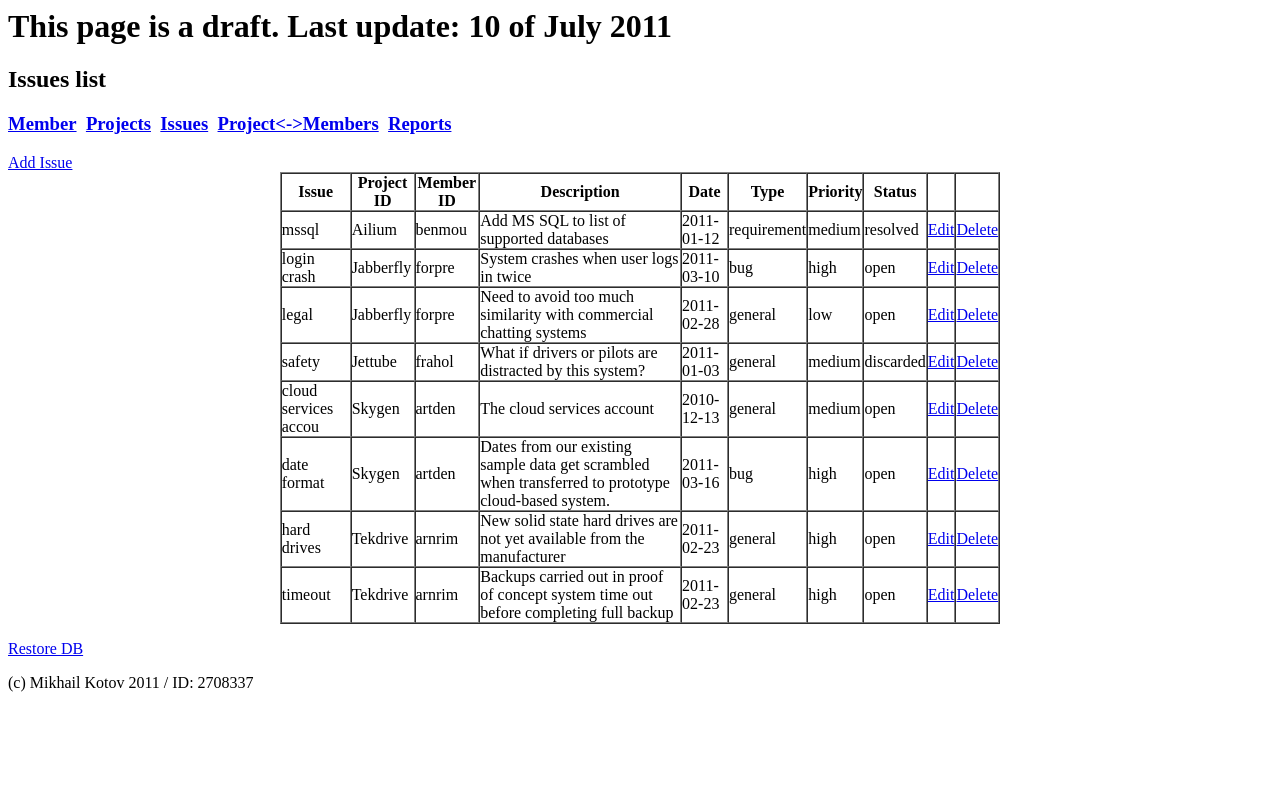
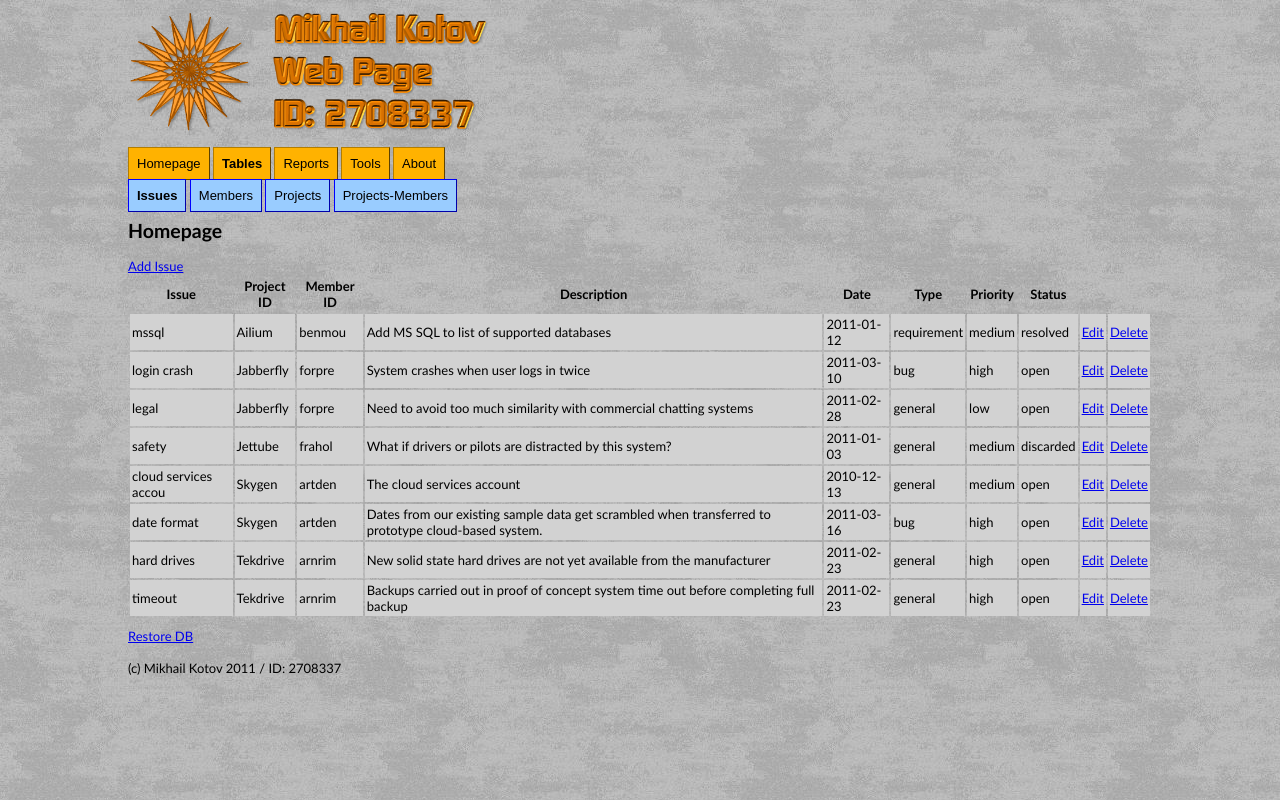
Before and after one commit to efoxxi/mvc2, a CodeIgniter app: page /index.php/issues/index in a window 1280 px wide. Run offline with CodeIgniter, Linux system fonts and the light colour scheme; data comes from the database, SQL or seed files in the repository.

Commit message:
navigation worked!

```diff
--- a/application/config/config.php
+++ b/application/config/config.php
@@ -27,6 +27,11 @@ $config['base_url'] = "http://192.168.5.10/mvc/";
   |
  */
 $config['index_page'] = "index.php";
+$config['css']    = "/system/application/assets/css/style.css";
+$config['scripts']    = "/system/application/assets/scripts/";
+$config['site_images']    = "/system/application/assets/site-images/";
+$config['images']    = "/system/application/assets/images/";
+
 
 /*
   |--------------------------------------------------------------------------
--- a/application/config/routes.php
+++ b/application/config/routes.php
@@ -40,7 +40,7 @@
 |
 */
 
-$route['default_controller'] = "Issues";
+$route['default_controller'] = "Homepage";
 $route['scaffolding_trigger'] = "scaffolding";
 
 
--- a/application/views/design/index.htm
+++ b/application/views/design/index.htm
@@ -30,7 +30,7 @@
   <br />
   <h3>test</h3>
   <br />
-  <table class="sample" width="200" border="1">
+  <table width="200" border="1" align="center" class="sample">
     <tr>
       <th scope="col">header</th>
       <th scope="col">header</th>
--- a/application/views/footer.php
+++ b/application/views/footer.php
@@ -1,4 +1,5 @@
         <p><?php echo anchor('issues/restoredb', 'Restore DB'); ?></p>
+        <br />
         <p>(c) Mikhail Kotov 2011 / ID: 2708337</p>
     </body>
 </html>
--- a/application/views/header.php
+++ b/application/views/header.php
@@ -1,15 +1,52 @@
-<html>
-    <head>
-        <title><?php echo $title ?></title>
-    </head>
-    <body>
-        <h1>This page is a draft. Last update: 10 of July 2011</h1>
-        <h2><?php echo $heading ?></h2>
-        <h3><?php
-        echo anchor('members/index', 'Member')."&nbsp;\n";
-        echo anchor('projects/index', 'Projects')."&nbsp;\n";
-        echo anchor('issues/index', 'Issues')."&nbsp;\n";
-        echo anchor('projectmembers/index', 'Project&lt;-&gt;Members')."&nbsp;\n";
-        echo anchor('reports/index/1', 'Reports')."&nbsp;\n";
-        ?>
-        </h3>
+<?php
+$s1 = $this->uri->segment(1);
+$s3 = $this->uri->segment(3);
+?>
+<!DOCTYPE html PUBLIC "-//W3C//DTD XHTML 1.0 Strict//EN" "http://www.w3.org/TR/xhtml1/DTD/xhtml1-strict.dtd">
+<html xmlns="http://www.w3.org/1999/xhtml">
+<head>
+<meta http-equiv="content-type" content="text/html; charset=UTF-8" />
+<title>Homepage / Mikhail Kotov / ID: 2708337</title>
+<link href="<?php echo base_url()."css/style.css"; ?>" rel="stylesheet" type="text/css" />
+
+</head>
+<body>
+<div id="main">
+  <div id="header"><img src="<?php echo base_url()."css/images/logo.png"; ?>" alt="" width="363" height="126" /></div>
+  <br />
+  <div id="menu1">
+    <ul>
+      <li><?php if($s1 == 'homepage') echo "<strong>"; echo anchor('homepage/index', 'Homepage'); if($s1 == 'homepage') echo "</strong>"; ?></li>
+      <li><?php if($s1 == 'issues' || $s1 == 'members' || $s1 == 'projects' || $s1 == 'projectmembers') echo "<strong>"; echo anchor('issues/index', 'Tables'); if($s1 == 'issues' || $s1 == 'members' || $s1 == 'projects' || $s1 == 'projectmembers') echo "</strong>"; ?></li>
+      <li><?php if($s1 == 'reports') echo "<strong>"; echo anchor('reports/index/1', 'Reports'); if($s1 == 'reports') echo "</strong>"; ?></li>
+      <li><?php if($s1 == 'tools') echo "<strong>"; echo anchor('tools/index', 'Tools'); if($s1 == 'tools') echo "</strong>"; ?></li>
+      <li><?php if($s1 == 'about') echo "<strong>"; echo anchor('about/index', 'About'); if($s1 == 'about') echo "</strong>"; ?></li>
+    </ul>
+  </div>
+  <br />
+  <?php if($s1 == 'issues' || $s1 == 'members' || $s1 == 'projects' || $s1 == 'projectmembers') { ?>
+  <div id="menu2">
+    <ul>
+      <li><?php if($s1 == 'issues') echo "<strong>"; echo anchor('issues/index', 'Issues');  if($s1 == 'issues') echo "</strong>"; ?></li>
+      <li><?php if($s1 == 'members') echo "<strong>"; echo anchor('members/index', 'Members');  if($s1 == 'members') echo "</strong>"; ?></li>
+      <li><?php if($s1 == 'projects') echo "<strong>"; echo anchor('projects/index', 'Projects');  if($s1 == 'projects') echo "</strong>"; ?></li>
+      <li><?php if($s1 == 'projectmembers') echo "<strong>"; echo anchor('projectmembers/index', 'Projects-Members');  if($s1 == 'projectmembers') echo "</strong>"; ?></li>
+    </ul>
+  </div>
+  <?php }
+  if($s1 == 'reports') { ?>
+  <div id="menu2">
+    <ul>
+      <li><?php if($s3 == '1') echo "<strong>"; echo anchor('reports/index/1', 'Report-1');  if($s3 == '1') echo "</strong>"; ?></li>
+      <li><?php if($s3 == '2') echo "<strong>"; echo anchor('reports/index/2', 'Report-2');  if($s3 == '2') echo "</strong>"; ?></li>
+      <li><?php if($s3 == '3') echo "<strong>"; echo anchor('reports/index/3', 'Report-3');  if($s3 == '3') echo "</strong>"; ?></li>
+      <li><?php if($s3 == '4') echo "<strong>"; echo anchor('reports/index/4', 'Report-4');  if($s3 == '4') echo "</strong>"; ?></li>
+      <li><?php if($s3 == '5') echo "<strong>"; echo anchor('reports/index/5', 'Report-5');  if($s3 == '5') echo "</strong>"; ?></li>
+      <li><?php if($s3 == '6') echo "<strong>"; echo anchor('reports/index/6', 'Report-6');  if($s3 == '6') echo "</strong>"; ?></li>
+    </ul>
+  </div>
+  <?php } ?>
+
+  <br />
+  <h2>Homepage</h2>
+  <br />
--- /dev/null
+++ b/application/views/viewhomepage.php
@@ -0,0 +1,5 @@
+<?php include_once("header.php"); ?>
+
+<br />
+
+<?php include_once("footer.php"); ?>
--- a/application/views/viewissues.php
+++ b/application/views/viewissues.php
@@ -3,7 +3,7 @@
 <?php echo anchor('issues/add', 'Add Issue'); ?>
 <br />
 
-<table width="57%" border="1" cellspacing="0" cellpadding="0" align="center">
+<table>
     <tr>
         <th>Issue</th>
         <th>Project ID</th>
--- /dev/null
+++ b/css/style.css
@@ -0,0 +1,95 @@
+* {
+    margin: 0;
+    padding: 0;
+}
+
+body {
+    font: normal small "Trebuchet MS", Arial, Helvetica, sans-serif;
+    background-color: #999;
+    background-image: url(images/bg.jpg);
+}
+
+h3 {
+    margin-bottom: 20px;
+}
+
+input, select {
+    margin-bottom: 10px;
+}
+
+table {
+    border-width: 0px;
+    border-spacing: 2px;
+    border-style: outset;
+    border-collapse: separate;
+    margin-left: auto;
+    margin-right: auto;
+    margin-bottom: 10px;
+}
+table th {
+    border-width: 0px;
+    padding: 2px;
+    border-style: ridge;
+}
+
+table td {
+    border-width: 0px;
+    padding: 2px;
+    border-style: ridge;
+    background-color: #D2D2D2;
+}
+
+#main {
+    width: 1024px;
+    margin: 0 auto;
+    padding: 10px;
+}
+
+#menu1 ul {
+    list-style: none ;
+    display: inline ;
+}
+
+#menu1 ul li {
+    display: inline ;
+    text-align: center ;
+    list-style: none ;
+    font-family: Arial, Helvetica, sans-serif ;
+}
+#menu1 li a {
+    color: #000 ;
+    background-color: #ffb200 ;
+    border: 1px outset #b37d00 ;
+    padding: 8px ;
+    text-decoration: none ;
+    display: inline ;
+}
+#menu1 li a:hover {
+    color: #fff ;
+    background-color: #b37d00 ;
+}
+
+
+#menu2 ul {
+    list-style: none ;
+    display: inline ;
+}
+
+#menu2 ul li {
+    display: inline ;
+    text-align: center ;
+    list-style: none ;
+    font-family: Arial, Helvetica, sans-serif ;
+}
+#menu2 li a {
+    color: #000 ;
+    background-color: #9cf ;
+    border: 1px outset #00f ;
+    padding: 8px ;
+    text-decoration: none ;
+    display: inline ;
+}
+#menu2 li a:hover {
+    color: #ff0 ;
+    background-color: #0000c0 ;
+}
```
Also changed, not shown: application/assets/css/style.css (added, +84 -0 lines), application/controllers/homepage.php (added, +19 -0 lines), application/models/modelhomepage.php (added, +7 -0 lines), application/views/viewreports.php (+1 -9 lines), application/assets/css/images/bg.jpg (added), application/assets/css/images/logo.png (added), css/images/bg.jpg (added), css/images/logo.png (added).
